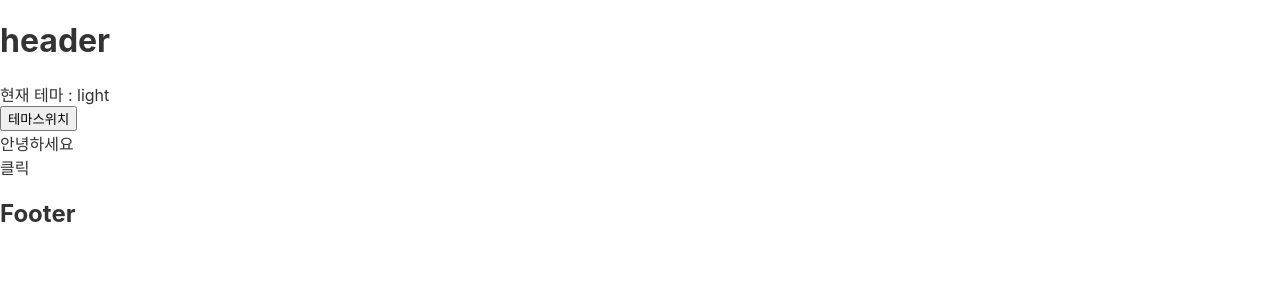
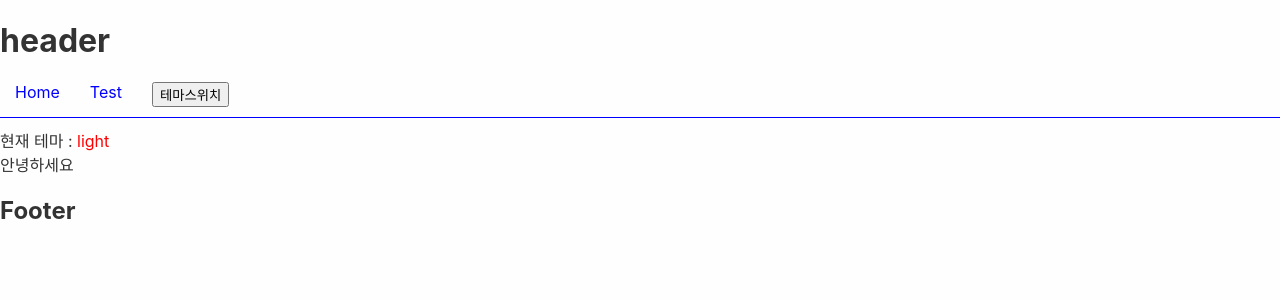
Before and after one commit to senspond20/NextProjectB1, a Next.js app: page / in a window 1280 px wide. Shown: the top 300 px of the page. Built offline with nearby package versions, Linux system fonts and the light colour scheme.

Commit message:
theme test

```diff
--- a/src/components/layouts/partials/layout.tsx
+++ b/src/components/layouts/partials/layout.tsx
@@ -5,12 +5,27 @@ import { useCookies, withCookies } from 'react-cookie';
 import SEO from './seo';
 import GlobalStyle from '@components/layouts/styles/global';
 import { darkTheme, lightTheme , ThemeType} from '@components/layouts/styles';
+import Link from 'next/link';
 
 /**
  * 스타일링 코드
  */
 const Container = styled.div`
 
+.navigator{
+        display:flex;
+        padding-bottom:10px;
+        margin-bottom:10px;
+        border-bottom: 1px solid ${({theme}) => theme.navigator.a_color};;
+        div{
+            margin: 0 15px;
+            a{
+                color : ${({theme}) => theme.navigator.a_color};
+                cursor: pointer;
+            }
+        }
+
+    }
 `;
 
 type Props = {
@@ -61,9 +76,14 @@ function Layouts ({title, children} : Props){
                 <SEO title = {title || ''}/>
                 <header>
                     <h1>header</h1>
+                    <div className={"navigator"}>
+                        <div><Link href='/'><a>Home</a></Link></div>
+                        <div><Link href='/test'><a>Test</a></Link></div>
+                        <div><button onClick={ToggleTheme}>테마스위치</button></div>
+                    </div>
                     {/* <input type='text' ref={theme} /> */}
-                    <div>현재 테마 : {theme}</div>
-                    <button onClick={ToggleTheme}>테마스위치</button>
+                    <div >현재 테마 : <span style={{color:'red'}}>{theme}</span></div>
+
                 </header>
                 <section>
                     <main>
--- a/src/components/layouts/styles/theme/darkTheme.ts
+++ b/src/components/layouts/styles/theme/darkTheme.ts
@@ -5,6 +5,9 @@ export const darkTheme : DefaultTheme ={
         fgColor: '#fefefe',
         bgColor: '#333',
     },
+    navigator : {
+        a_color : 'yellow',
+    },
     header : {},
     main : {},
     footer : {},
--- a/src/components/layouts/styles/theme/defaultTheme.ts
+++ b/src/components/layouts/styles/theme/defaultTheme.ts
@@ -7,6 +7,9 @@ declare module 'styled-components' {
             fgColor: string;
             bgColor: string;
         },
+        navigator : {
+            a : string;
+        },
         header : {},
         main : {},
         footer : {},
--- a/src/components/layouts/styles/theme/lightTheme.ts
+++ b/src/components/layouts/styles/theme/lightTheme.ts
@@ -6,6 +6,9 @@ export const lightTheme : DefaultTheme ={
         fgColor: '#333',
         bgColor: '#fefefe',
     },
+    navigator : {
+        a_color : 'blue'
+    },
     header : {},
     main : {},
     footer : {},
--- a/src/pages/index.tsx
+++ b/src/pages/index.tsx
@@ -7,11 +7,7 @@ import Link from 'next/link'
 export default function Home() {
   return (
       <Layouts>
-
           안녕하세요
-          <div>
-             <Link href='/test'><a>클릭</a></Link>
-          </div>
       </Layouts>
   )
 }
```
